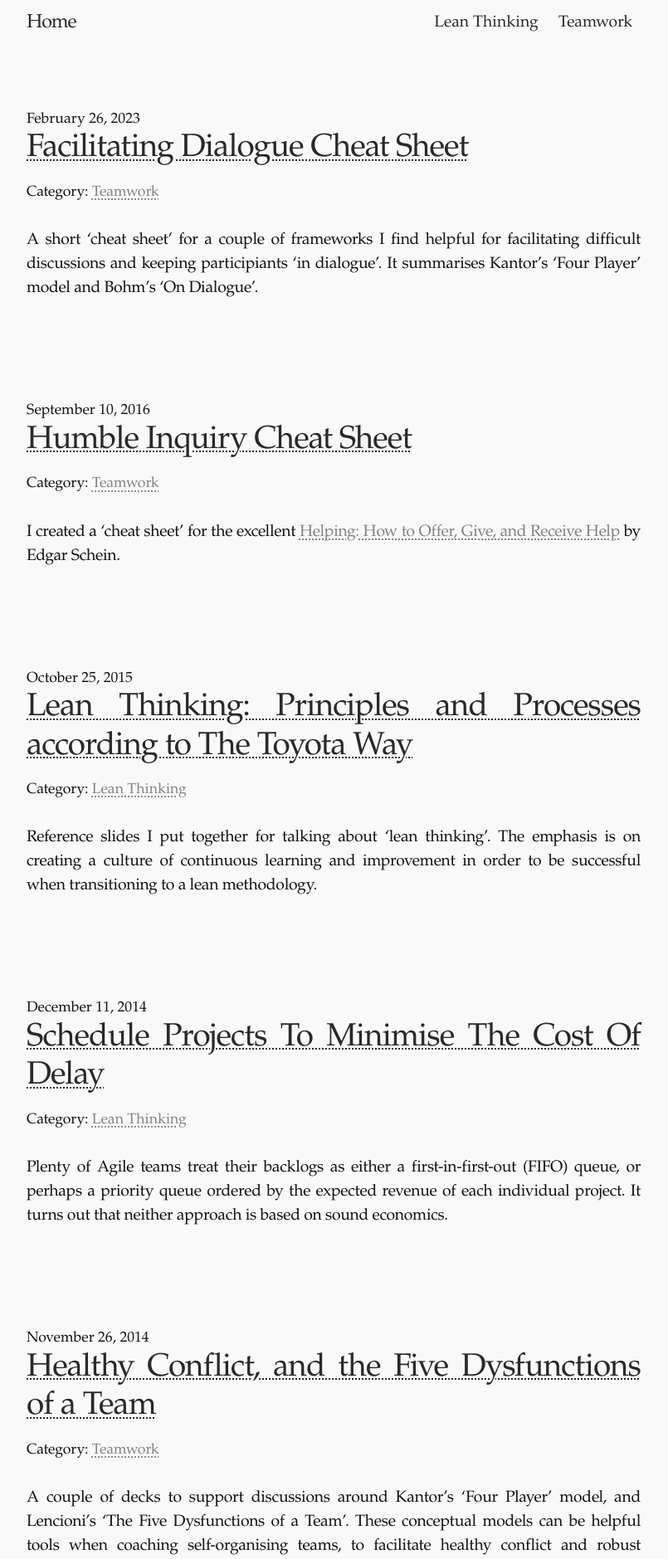
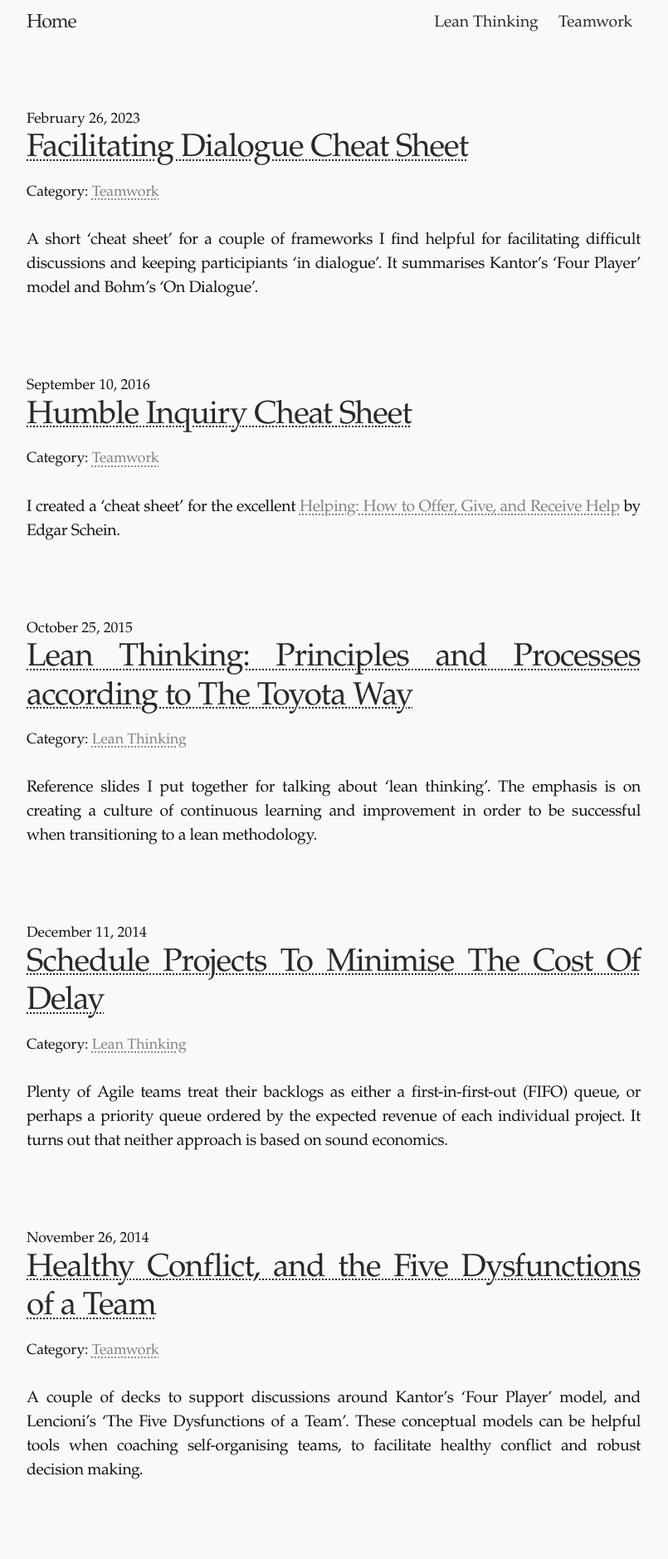
Before and after one commit to jbrunton/jbrunton.com, a Jekyll site: the page built from index.html, in a window 1280 px wide. Shown: the top 1879 px of the page at 83% size, without its empty margins (238-1043 px from the left). Built offline with Jekyll 4.4.1, drawn with Linux system fonts in a browser that asks for light colours; nearby versions of some CDN libraries.

Commit message:
fix: warnings and margins

```diff
--- a/_sass/_base.scss
+++ b/_sass/_base.scss
@@ -36,7 +36,7 @@ h1, h2, h3, h4, h5, h6,
 p, blockquote, pre,
 ul, ol, dl, figure,
 %vertical-rhythm {
-    margin-bottom: $spacing-unit / 2;
+    margin-bottom: calc($spacing-unit / 2);
 }
 
 h1 {
@@ -123,7 +123,7 @@ a {
 blockquote {
     color: $grey-color;
     border-left: 4px solid $grey-color-light;
-    padding-left: $spacing-unit / 2;
+    padding-left: calc($spacing-unit / 2);
     font-size: 18px;
     letter-spacing: -1px;
     font-style: italic;
@@ -178,8 +178,8 @@ pre {
     @include media-query($on-tablet) {
         max-width: -webkit-calc(#{$content-width} - (#{$spacing-unit}));
         max-width:         calc(#{$content-width} - (#{$spacing-unit}));
-        padding-right: $spacing-unit / 2;
-        padding-left: $spacing-unit / 2;
+        padding-right: calc($spacing-unit / 2);
+        padding-left: calc($spacing-unit / 2);
     }
 }
 
@@ -233,8 +233,8 @@ pre {
     }
 
     @include media-query($on-mobile) {
-        margin-left: -$spacing-unit / 2;
-        margin-right: -$spacing-unit / 2;;
+        margin-left: calc(-#{$spacing-unit} / 2);
+        margin-right: calc(-#{$spacing-unit} / 2);
         padding-left: $spacing-unit;
         padding-right: $spacing-unit;
     }
--- a/_sass/_layout.scss
+++ b/_sass/_layout.scss
@@ -43,7 +43,7 @@
     @include media-query($on-mobile) {
         position: absolute;
         top: 9px;
-        right: $spacing-unit / 2;
+        right: calc($spacing-unit / 2);
         background-color: $background-color;
         border: 1px solid $grey-color-light;
         border-radius: 5px;
@@ -101,7 +101,7 @@
 }
 
 .footer-heading {
-    margin-bottom: $spacing-unit / 2;
+    margin-bottom: calc($spacing-unit / 2);
 }
 
 .contact-list,
@@ -112,14 +112,14 @@
 
 .footer-col-wrapper {
     color: $grey-color;
-    margin-left: -$spacing-unit / 2;
+    margin-left: calc(-#{$spacing-unit} / 2);
     @extend %clearfix;
 }
 
 .footer-col {
     float: left;
-    margin-bottom: $spacing-unit / 2;
-    padding-left: $spacing-unit / 2;
+    margin-bottom: calc($spacing-unit / 2);
+    padding-left: calc($spacing-unit / 2);
 }
 
 .footer-col-1 {
@@ -168,11 +168,6 @@
 
     > li {
         @include box;
-        margin-bottom: $spacing-unit;
-
-        &:last-of-type {
-            margin-bottom: 0;
-        }
     }
 }
 
--- a/css/main.scss
+++ b/css/main.scss
@@ -34,8 +34,8 @@ $on-tablet:        800px;
 // Use media queries like this:
 // @include media-query($on-palm) {
 //     .wrapper {
-//         padding-right: $spacing-unit / 2;
-//         padding-left: $spacing-unit / 2;
+//         padding-right: calc($spacing-unit / 2);
+//         padding-left: calc($spacing-unit / 2);
 //     }
 // }
 @mixin media-query($device) {
```
